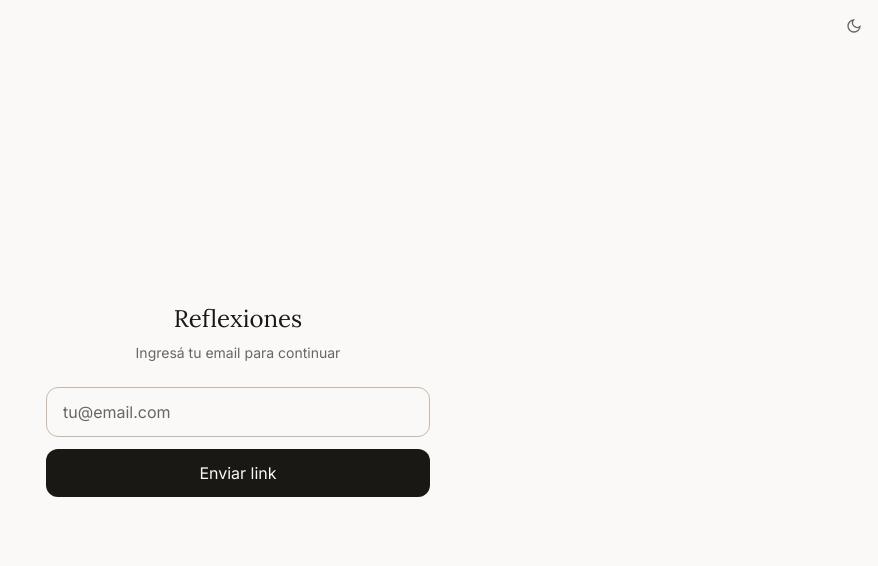
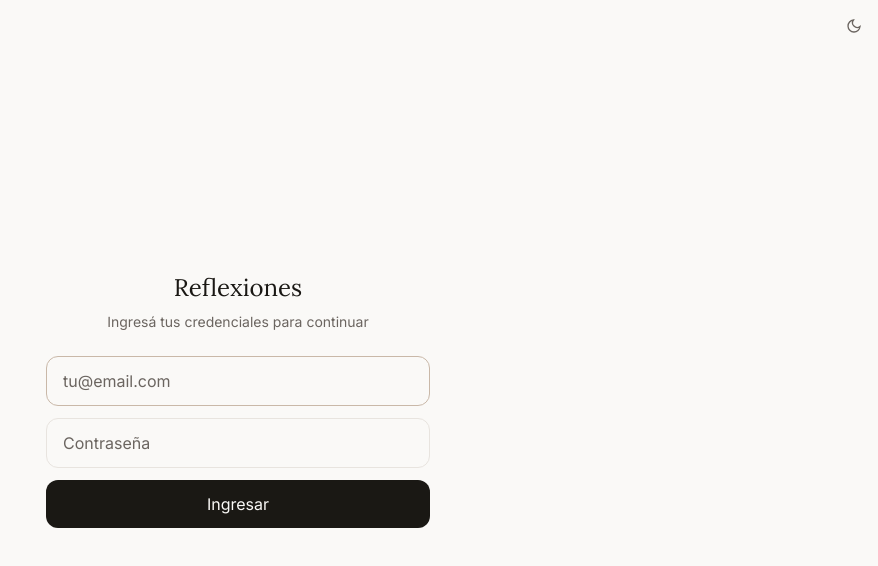
Before and after one commit to KazeVentum/personal-Memories, a Next.js app: page /login in a window 1280 px wide. Shown: the top 566 px of the page, without its empty margins (402-1280 px from the left). Built offline with nearby package versions, Linux system fonts and the light colour scheme.

Commit message:
feat(auth): replace magic link with email/password login

```diff
--- a/src/app/login/page.tsx
+++ b/src/app/login/page.tsx
@@ -5,7 +5,7 @@ import { ThemeToggle } from "@/components/ThemeToggle";
 
 export default function LoginPage() {
   const [email, setEmail] = useState("");
-  const [sent, setSent] = useState(false);
+  const [password, setPassword] = useState("");
   const [loading, setLoading] = useState(false);
   const [error, setError] = useState<string | null>(null);
 
@@ -14,28 +14,9 @@ export default function LoginPage() {
     setLoading(true);
     setError(null);
     const supabase = createClient();
-    const { error } = await supabase.auth.signInWithOtp({
-      email,
-      options: { emailRedirectTo: `${window.location.origin}/auth/callback` },
-    });
-    if (error) { setError(error.message); setLoading(false); }
-    else setSent(true);
+    const { error } = await supabase.auth.signInWithPassword({ email, password });
+    if (error) { setError("Email o contraseña incorrectos"); setLoading(false); }
   };
-
-  if (sent) {
-    return (
-      <main className="min-h-screen flex flex-col items-center justify-center px-6 bg-[var(--bg)]">
-        <div className="text-center max-w-sm flex flex-col gap-3">
-          <h1 className="font-[family-name:var(--font-lora)] text-2xl text-[var(--fg)]">
-            Revisá tu email
-          </h1>
-          <p className="text-sm text-[var(--muted)]">
-            Enviamos un link a <strong>{email}</strong>. Hacé click en él para ingresar.
-          </p>
-        </div>
-      </main>
-    );
-  }
 
   return (
     <main className="min-h-screen flex flex-col items-center justify-center px-6 bg-[var(--bg)]">
@@ -47,7 +28,7 @@ export default function LoginPage() {
           <h1 className="font-[family-name:var(--font-lora)] text-2xl text-[var(--fg)] mb-2">
             Reflexiones
           </h1>
-          <p className="text-sm text-[var(--muted)]">Ingresá tu email para continuar</p>
+          <p className="text-sm text-[var(--muted)]">Ingresá tus credenciales para continuar</p>
         </div>
         <form onSubmit={handleSubmit} className="flex flex-col gap-3">
           <input
@@ -59,13 +40,21 @@ export default function LoginPage() {
             autoFocus
             className="px-4 py-3 border border-[var(--border)] rounded-xl bg-transparent text-[var(--fg)] placeholder-[var(--muted)] focus:outline-none focus:border-[var(--accent)]"
           />
+          <input
+            type="password"
+            placeholder="Contraseña"
+            value={password}
+            onChange={(e) => setPassword(e.target.value)}
+            required
+            className="px-4 py-3 border border-[var(--border)] rounded-xl bg-transparent text-[var(--fg)] placeholder-[var(--muted)] focus:outline-none focus:border-[var(--accent)]"
+          />
           {error && <p className="text-sm text-red-500">{error}</p>}
           <button
             type="submit"
             disabled={loading}
             className="py-3 bg-[var(--fg)] text-[var(--bg)] rounded-xl hover:opacity-80 disabled:opacity-50 transition-opacity"
           >
-            {loading ? "Enviando..." : "Enviar link"}
+            {loading ? "Ingresando..." : "Ingresar"}
           </button>
         </form>
       </div>
```
